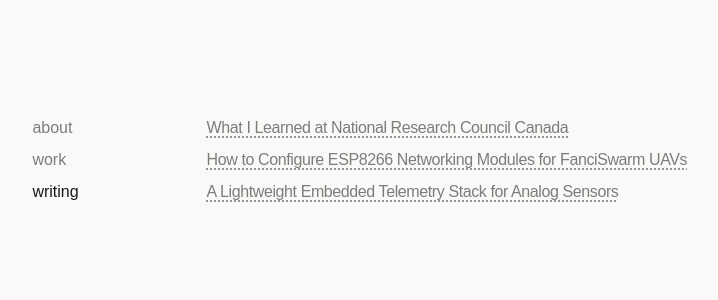
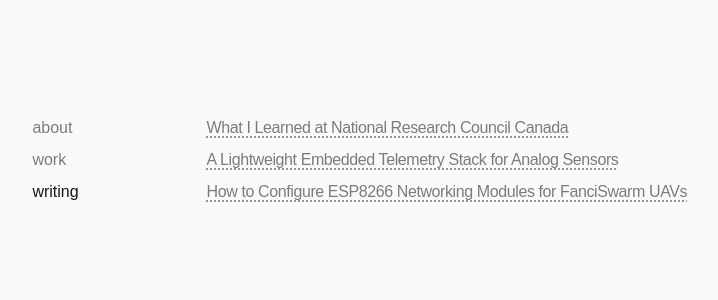
Before and after one commit to shaneso/site, a Next.js app: page /writing in a window 1280 px wide. Shown: the top 300 px of the page, without its empty margins (241-959 px from the left). Built offline with nearby package versions, Linux system fonts and the light colour scheme.

Commit message:
changed article order

```diff
--- a/app/writing/page.tsx
+++ b/app/writing/page.tsx
@@ -14,8 +14,8 @@ export default function Writing() {
         <div className="flex flex-col items-start gap-8 text-left w-full max-w-full text-base tracking-tight leading-loose text-lg sm:text-base">
           <p>
             <a href="../repo/nrc" target="_self" className="underline decoration-dotted underline-offset-4">What I Learned at National Research Council Canada</a><br/>
+            <a href="../repo/embedded_telemetry_stack" target="_self" className="underline decoration-dotted underline-offset-4">A Lightweight Embedded Telemetry Stack for Analog Sensors</a><br/>
             <a href="../repo/uav_network_module_config" target="_self" className="underline decoration-dotted underline-offset-4">How to Configure ESP8266 Networking Modules for FanciSwarm UAVs</a><br/>
-            <a href="../repo/embedded_telemetry_stack" target="_self" className="underline decoration-dotted underline-offset-4">A Lightweight Embedded Telemetry Stack for Analog Sensors</a><br/>
           </p>
         </div>
       </main>
```
